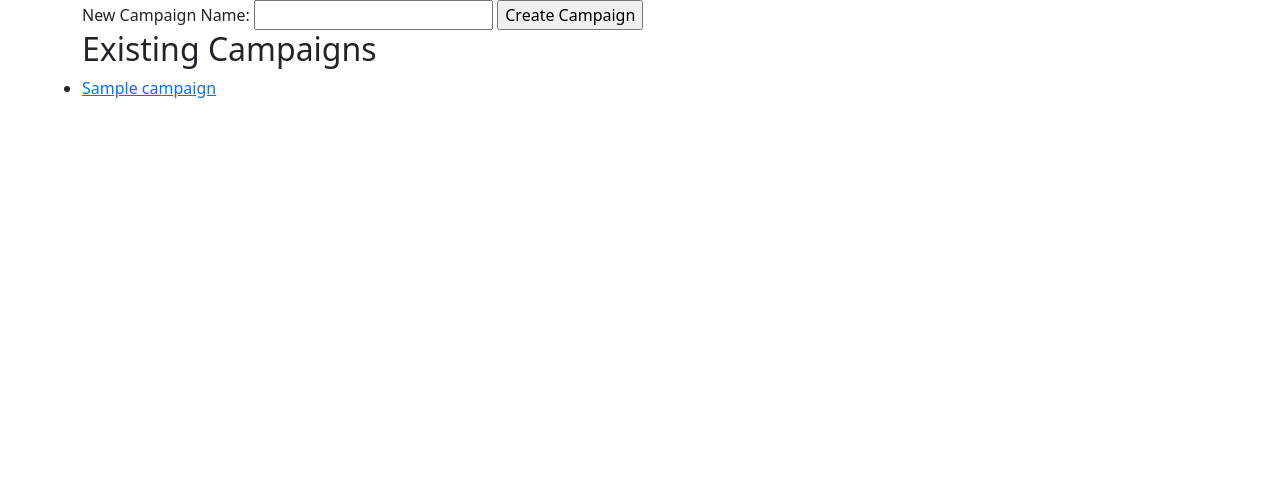
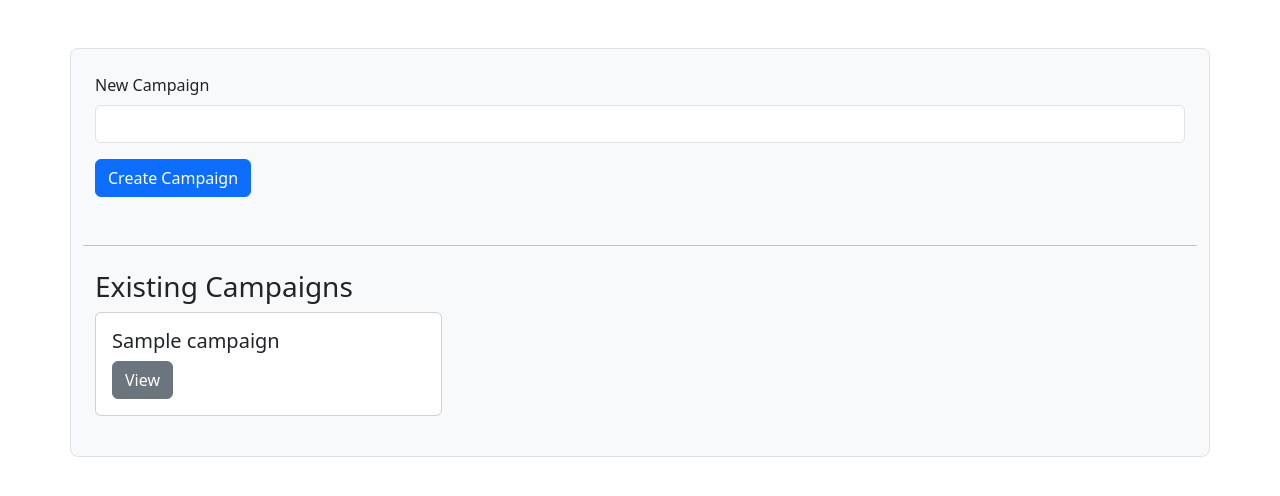
Before and after one commit to freakspace/leadtool, a Flask app: template templates/campaigns.html in a window 1280 px wide. Shown: the top 496 px of the page. Run offline with Flask 3, Linux system fonts and the light colour scheme; the template is opened without the code that fills it: most values are stand-ins (such as "Sample title", 1, 10 or a date in 2020).

Commit message:
Make some styling

```diff
--- a/app.py
+++ b/app.py
@@ -48,6 +48,7 @@ def home():
     # Add code to retrieve existing campaigns from the database
     existing_campaigns = db_get_campaigns()
     campaigns = [campaign[1] for campaign in existing_campaigns]
+    print(campaigns)
     return render_template("campaigns.html", campaigns=campaigns)
 
 
--- a/cli.py
+++ b/cli.py
@@ -15,10 +15,6 @@ logging.basicConfig(
     level=logging.INFO,
     datefmt="%Y-%m-%d %H:%M:%S",
 )
-
-# TODO Create a service that schedules send emails based on the email_event
-# TODO Update email_event when email has been sent
-# TODO add screenshot
 
 
 def main(config):
--- a/templates/campaign.html
+++ b/templates/campaign.html
@@ -1,7 +1,8 @@
 {% extends 'base.html' %}
 {% block body %}
-<div class="container">
+<div class="container mt-5 border rounded-3 p-4 bg-light">
     <div class="row">
+        <a class="" href="/">Go Back</a>
         <h1 class="fw-bolder">{{campaign|capitalize}}</h1>
         <form action="/download-csv/{{campaign_id}}" method="get">
             <button class="btn btn-primary" type="submit">Download CSV</button>
--- a/templates/campaigns.html
+++ b/templates/campaigns.html
@@ -1,19 +1,32 @@
 {% extends 'base.html' %}
 {% block body %}
-<div class="container">
+<div class="container border rounded-3 p-4 bg-light mt-5">
     <div class="row">
-        <form method="POST">
-            <label for="campaign_name">New Campaign Name:</label>
-            <input type="text" id="campaign_name" name="campaign_name" required>
-            <input type="submit" value="Create Campaign">
-        </form>
-
-        <h2>Existing Campaigns</h2>
-        <ul>
-            {% for campaign in campaigns %}
-                <li><a href="{{ url_for('campaign', campaign_name=campaign) }}">{{ campaign}}</a></li>
-            {% endfor %}
-        </ul>
+        <div class="col-12">
+            <form method="POST" class="form-inline">
+                <div class="mb-3">
+                    <label for="campaign_name" class="form-label">New Campaign</label>
+                    <input type="text" id="campaign_name" name="campaign_name" class="form-control" required>
+                </div>
+                <button type="submit" class="btn btn-primary">Create Campaign</button>
+            </form>
+        </div>
+        <hr class="mt-5 mb-4">
+        <div class="col-12">
+            <h3>Existing Campaigns</h3>
+            <div class="row">
+                {% for campaign in campaigns %}
+                    <div class="col-md-4 col-sm-6 mb-3">
+                        <div class="card">
+                            <div class="card-body">
+                                <h5 class="card-title">{{ campaign }}</h5>
+                                <a href="{{ url_for('campaign', campaign_name=campaign) }}" class="btn btn-secondary">View</a>
+                            </div>
+                        </div>
+                    </div>
+                {% endfor %}
+            </div>
+        </div>
     </div>
 </div>
 {% endblock body %}
```
